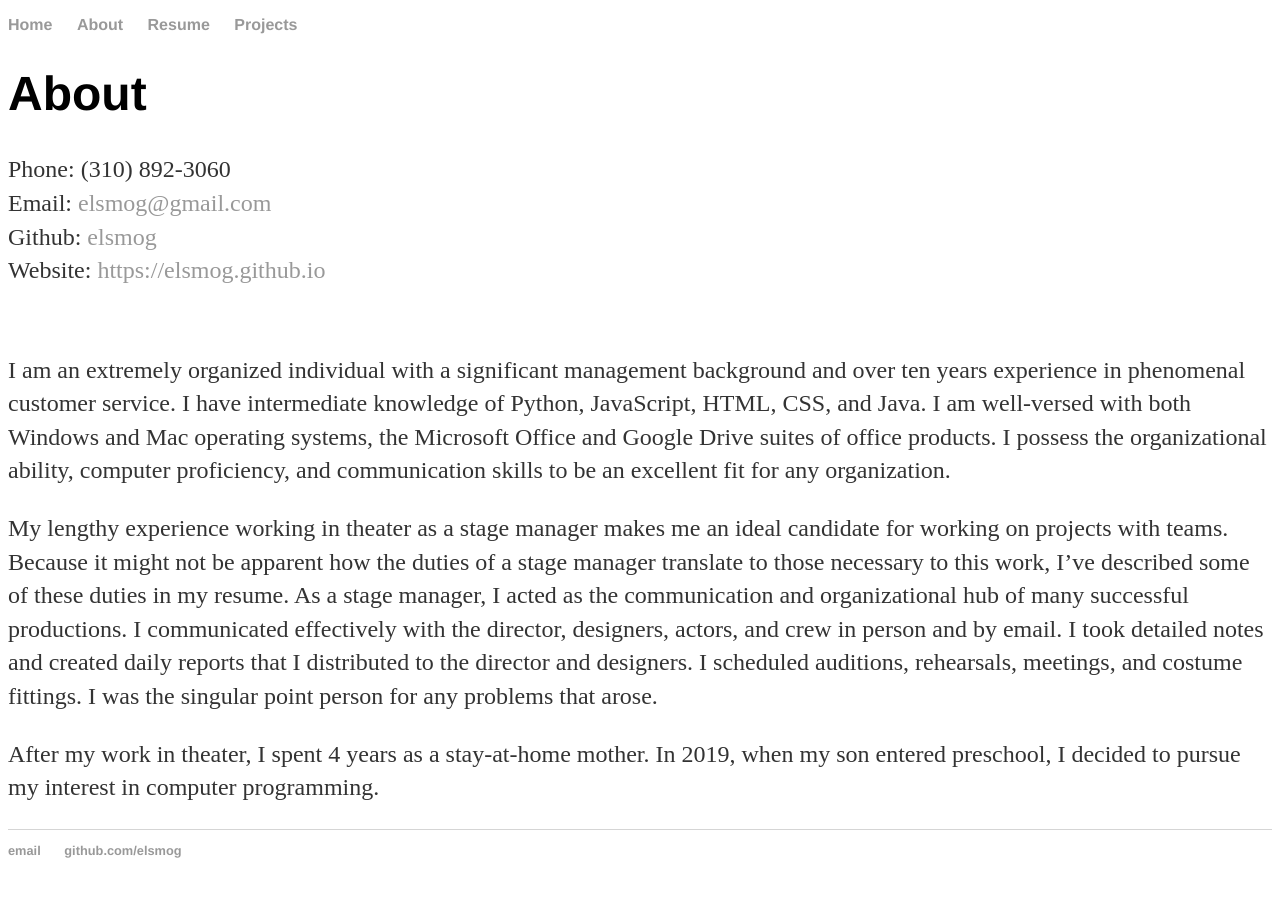
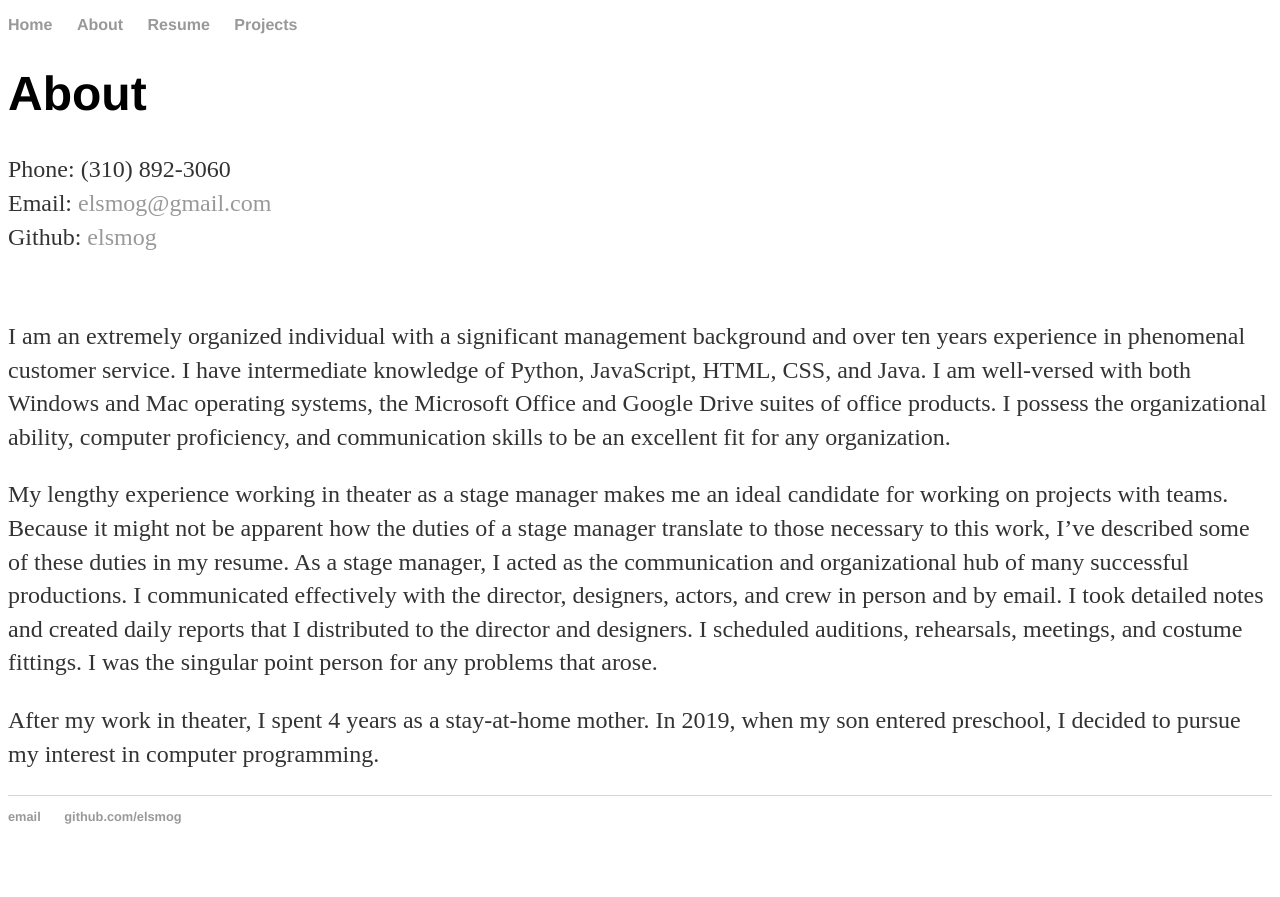
Before and after one commit to elsmog/elsmog.github.io, a Jekyll site: the page built from about/index.html, in a window 1280 px wide. Shown: the top 897 px of the page. Built offline with Jekyll 4.4.1, drawn with Linux system fonts in a browser that asks for light colours; some of the changed lines change nothing that is shown.

```diff
--- a/about/index.html
+++ b/about/index.html
@@ -8,7 +8,6 @@
 		Phone: (310) 892-3060<br>
 		Email: <a href="mailto:elsmog@gmail.com">elsmog@gmail.com</a><br>
 		Github: <a href="https://github.com/elsmog">elsmog</a><br>
-		Website: <a href="https://elsmog.github.io">https://elsmog.github.io</a>
 	</p>
 	<br>
 	<p>
```
